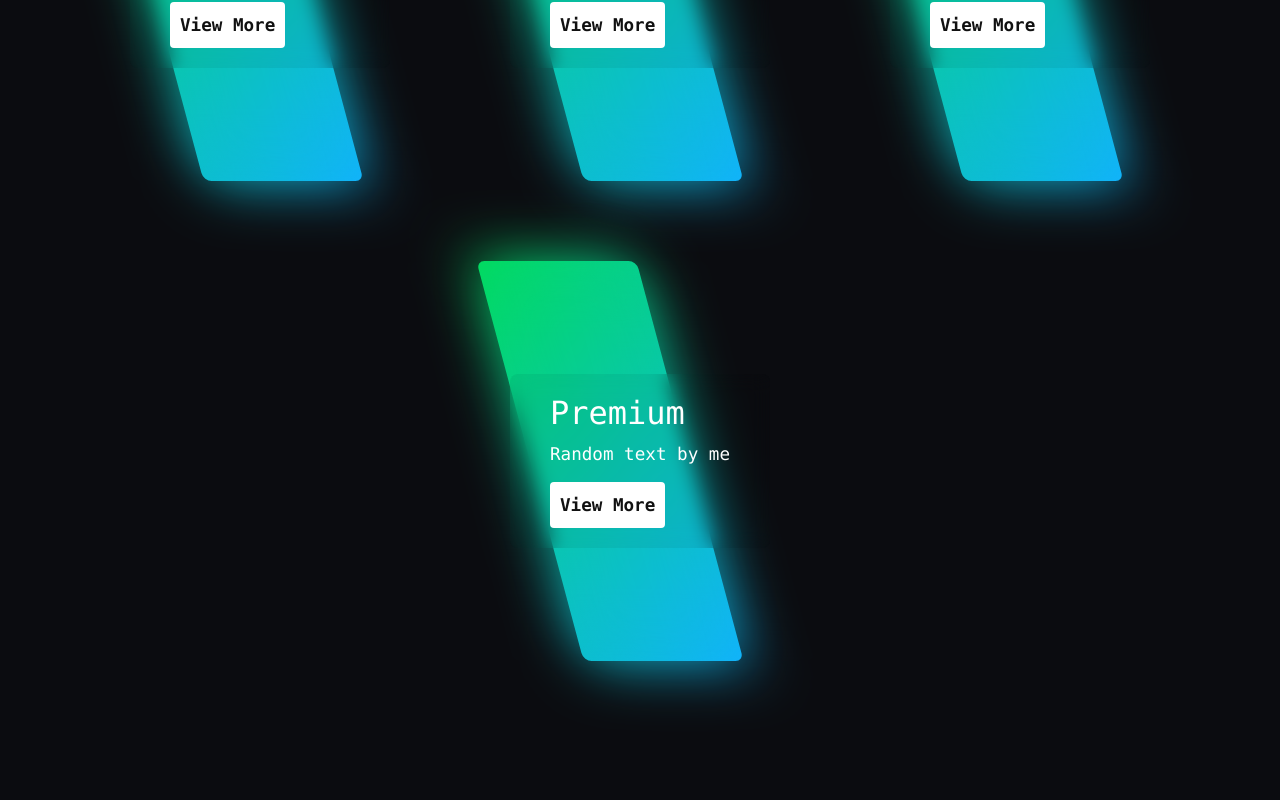
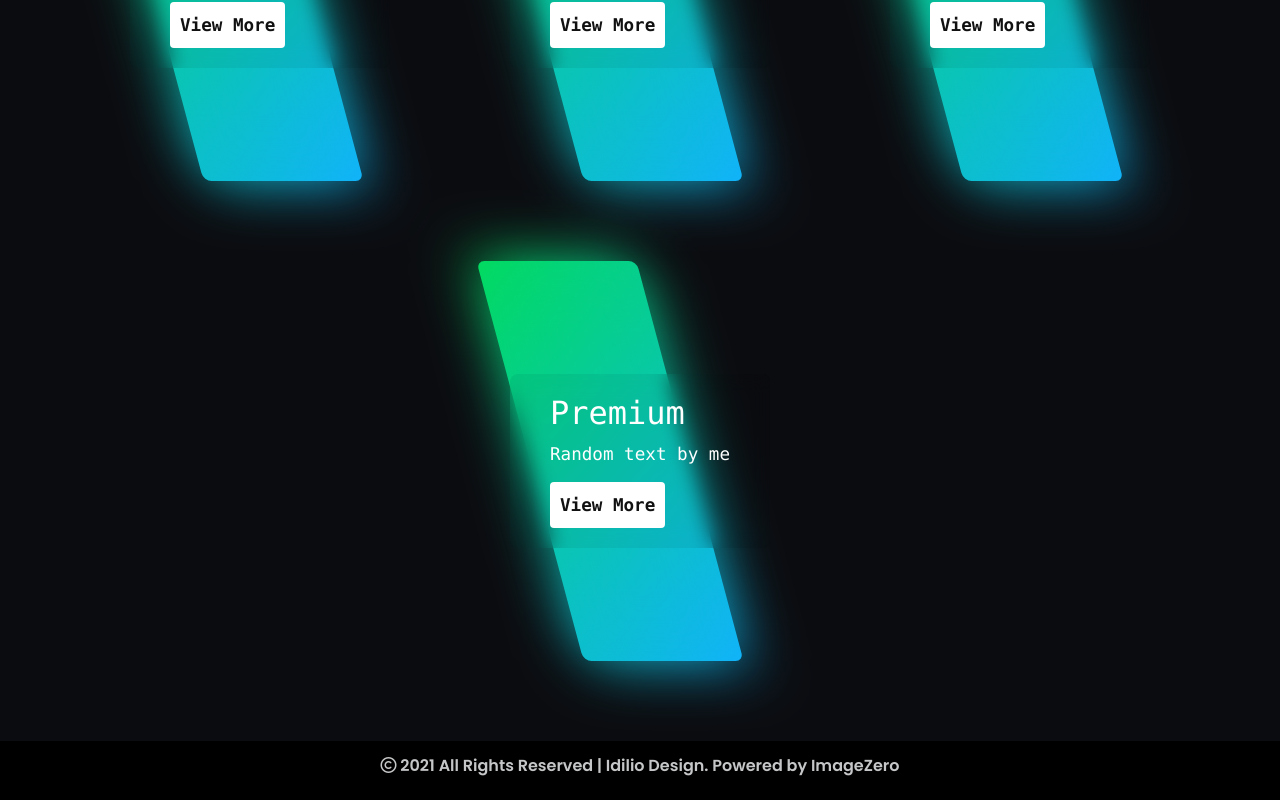
Before and after one commit to virangaj/idilio-design, a React (Create React App) app: page /MascotLogo in a window 1280 px wide. Shown: the part 721-1521 px from the top of the page. Before the commit the page ends 1462 px from the top, so only its background shows below. Built offline with nearby package versions, Linux system fonts and the light colour scheme.

Commit message:
add footer

```diff
--- a/src/App.js
+++ b/src/App.js
@@ -11,6 +11,7 @@ import AlbumCover from './components/AlbumCover';
 import MascotLogo from './components/MascotLogo';
 
 import Navigationbar from './components/menu/Navigationbar';
+import Footer from './components/footer/Footer';
 
 function App() {
 	return (
@@ -29,6 +30,7 @@ function App() {
 					<Route path="/Flyer" component={Flyer} />
 					<Route path="/MascotLogo" component={MascotLogo} />
 				</Switch>
+				<Footer />
 			</Router>
 		</div>
 	);
--- /dev/null
+++ b/src/components/footer/Footer.css
@@ -0,0 +1,25 @@
+.footer {
+	/* position: fixed; */
+	left: 0;
+	bottom: 0;
+	width: 100%;
+	background-color: #000000;
+	color: #c5c6c7;
+	text-align: center;
+	align-items: center;
+	font-weight: 550;
+	z-index: 1000;
+	padding-top: 1%;
+	padding-bottom: 0.5%;
+}
+.footer p i {
+	color: #c5c6c7;
+	/* font-weight: 650; */
+}
+.footer p a {
+	text-decoration: none;
+	color: #c5c6c7;
+}
+.footer p a:hover {
+	color: #45a29e;
+}
--- /dev/null
+++ b/src/components/footer/Footer.js
@@ -0,0 +1,19 @@
+import React from 'react';
+
+import './Footer.css';
+
+const Footer = () => {
+	return (
+		<>
+			<div class="footer">
+				<p>
+					<i className="far fa-copyright"></i> {new Date().getFullYear()} All
+					Rights Reserved | Idilio Design. Powered by{' '}
+					<a href="http://web-portal.imagezero.net/">ImageZero</a>
+				</p>
+			</div>
+		</>
+	);
+};
+
+export default Footer;
```
